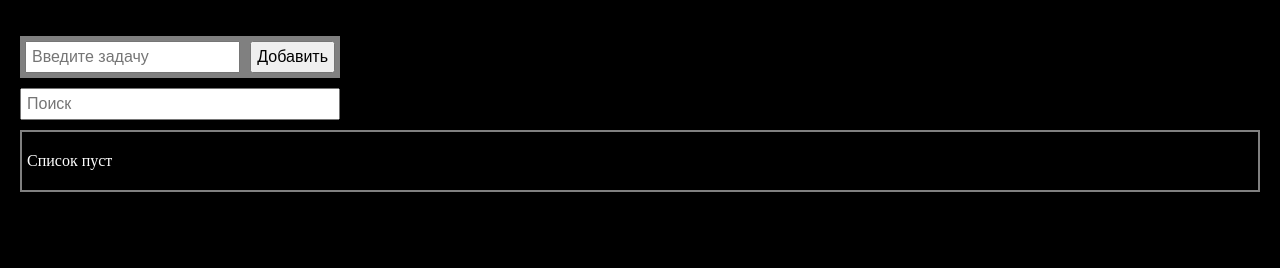
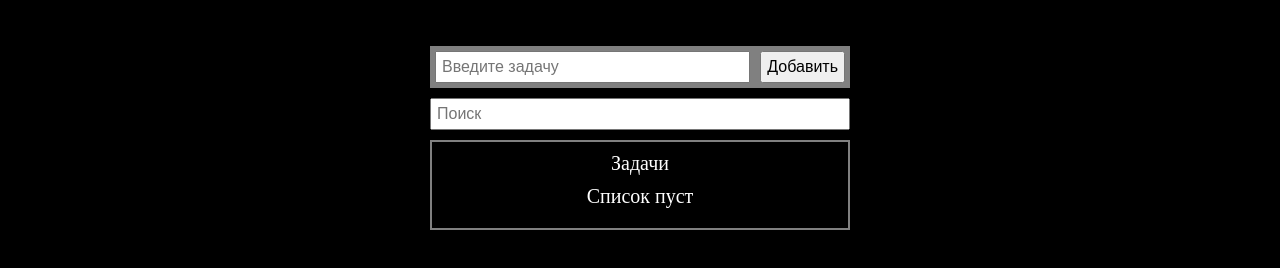
Before and after one commit to za-aleck/todo, a plain HTML site: page index.html in a window 1280 px wide. Drawn offline with Linux system fonts and the light colour scheme.

Commit message:
Add files via upload

```diff
--- a/app.js
+++ b/app.js
@@ -72,12 +72,10 @@ render()
 
 const search = document.querySelector('.search')
 let query = ''
-
 search.oninput = function () {
   query = search.value.trim().toLowerCase()
   search_1()
 }
-console.log(query)
 function search_1() {
   ul.innerHTML = ''
 
@@ -86,7 +84,9 @@ function search_1() {
   )
 
   if (filtered.length === 0) {
+
     const li = document.createElement('li')
+    li.classList.add('search-li')
     li.textContent = query ? 'Ничего не найдено' : 'Список пуст'
     todo.append(ul)
     ul.append(li)
--- a/index.html
+++ b/index.html
@@ -16,7 +16,7 @@
 
      </div>
      <input type="text" class="search" placeholder="Поиск">
-      <div class="todo"></div>
+      <div class="todo">Задачи</div>
 
   </div>
   <script src="app.js">
--- a/style.css
+++ b/style.css
@@ -5,12 +5,17 @@
 }
 .block__input{
     max-width: 100%;
-    width: 320px;
+    width: 420px;
     background: grey;
     display: flex;
     align-items: center;
     justify-content: center;
 
+}
+.block{
+    display: flex;
+    flex-direction: column;
+    align-items: center;
 }
 body{
     background: black;
@@ -25,13 +30,14 @@ body{
    font-size: 16px;
     padding: 5px;
     max-width:100%;
-    width:320px;
+    width:420px;
     outline: none;
 }
 .btn{
     margin-left: 5px;
     font-size: 16px;
     padding: 5px;
+    cursor: pointer;
 }
 .block__text{
     font-size: 18px;
@@ -44,7 +50,7 @@ ul{
     padding: 0;
 }
 li{
-    margin: 15px 0;
+    margin: 10px 0;
     color:white;
     display: flex;
     justify-content:space-between;
@@ -57,18 +63,30 @@ li{
     margin-left:auto;
     height: 30px;
     font-size: 15px;
+    cursor: pointer;
 
 }
 .btn-delete{
     margin-left: 8px;
     height: 30px;
     font-size: 15px;
+    cursor: pointer;
 }
 .btn-edit.active{
     color:green;
 }
 .todo{
     background:black;
-    padding: 5px;
+    padding:0 5px;
     border:2px solid grey;
+    width: 420px;
+    max-width: 100%;
+    color: white;
+    text-align: center;
+    font-size: 20px;
+    padding: 10px;
 }
+.search-li{
+    text-align: center;
+    display: block;
+}
```
